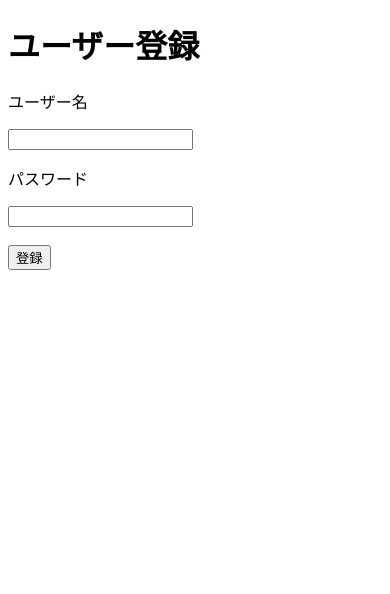
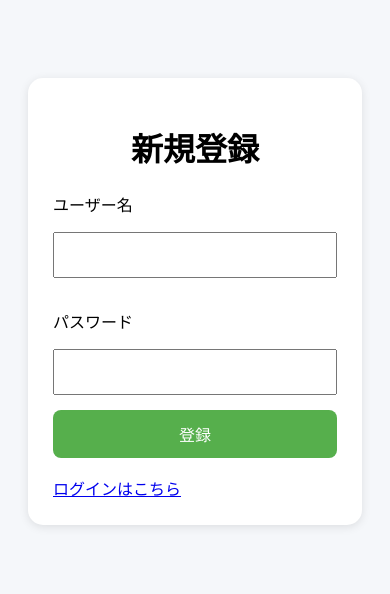
Before and after one commit to kokura-yuta/job-app, a FastAPI app: page /register in a window 390 px wide. Shown: the top 594 px of the page. Run offline with FastAPI, Linux system fonts and the light colour scheme.

Commit message:
mobile list

```diff
--- a/templates/register.html
+++ b/templates/register.html
@@ -1,11 +1,57 @@
 <!DOCTYPE html>
 <html>
+
 <head>
-    <title>ユーザー登録</title>
+    <meta name="viewport" content="width=device-width, initial-scale=1.0">
+
+    <title>新規登録</title>
+
+    <style>
+        body {
+            font-family: Arial, sans-serif;
+            background: #f5f7fa;
+            padding: 20px;
+        }
+
+        .register-box {
+            max-width: 400px;
+            margin: 50px auto;
+            background: white;
+            padding: 25px;
+            border-radius: 15px;
+            box-shadow: 0 2px 10px rgba(0,0,0,0.1);
+        }
+
+        h1 {
+            text-align: center;
+        }
+
+        input {
+            width: 100%;
+            padding: 12px;
+            font-size: 16px;
+            box-sizing: border-box;
+            margin-bottom: 15px;
+        }
+
+        button {
+            width: 100%;
+            padding: 12px;
+            font-size: 16px;
+            border: none;
+            border-radius: 8px;
+            background: #56af4c;
+            color: white;
+            cursor: pointer;
+        }
+    </style>
 </head>
+
 <body>
 
-<h1>ユーザー登録</h1>
+    <div class="register-box">
+
+        <h1>新規登録</h1>
 
         <form action="/register" method="post">
 
@@ -15,11 +61,16 @@
             <p>パスワード</p>
             <input type="password" name="password">
 
-    <br><br>
-
             <button type="submit">登録</button>
 
         </form>
 
+        <br>
+
+        <a href="/login">ログインはこちら</a>
+
+    </div>
+
 </body>
+
 </html>
```
Also changed, not shown: templates/list.html (+30 -0 lines), 1 other file. Lines whose indentation alone changed are shown as unchanged.
